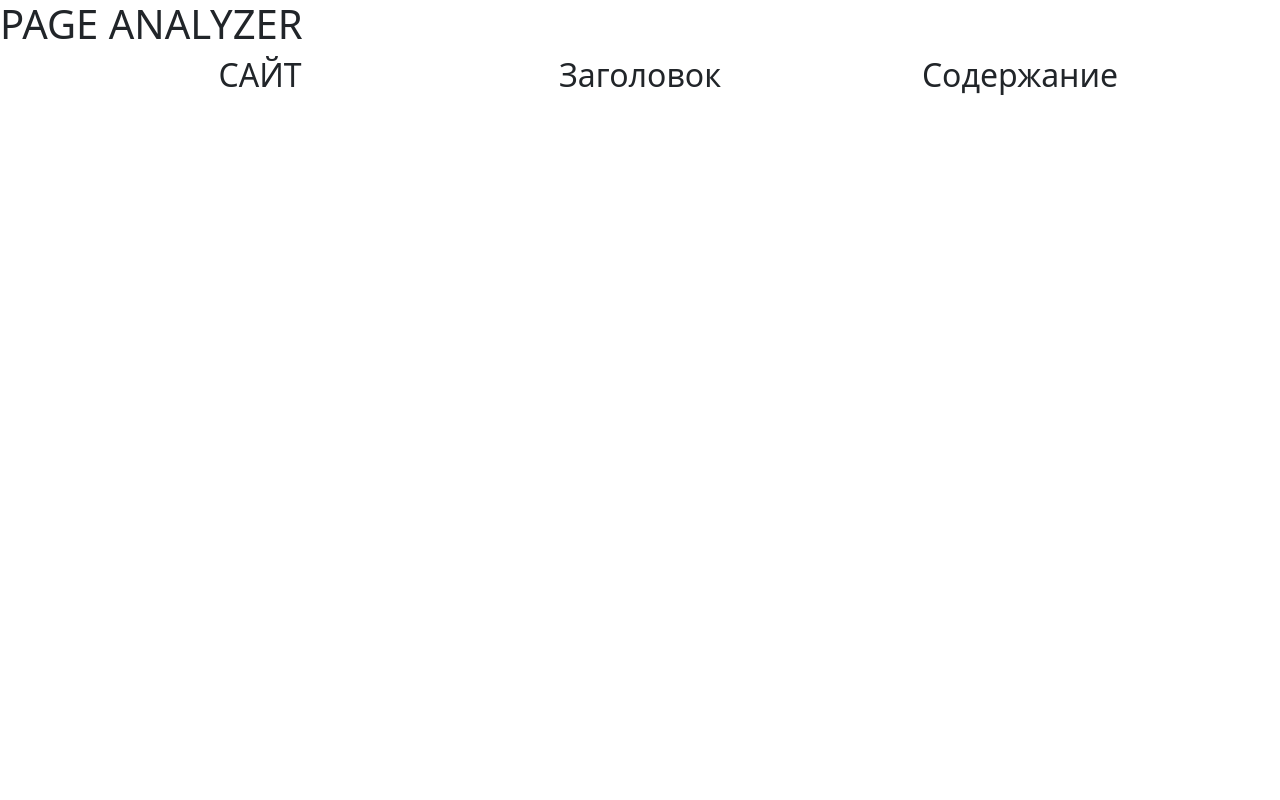
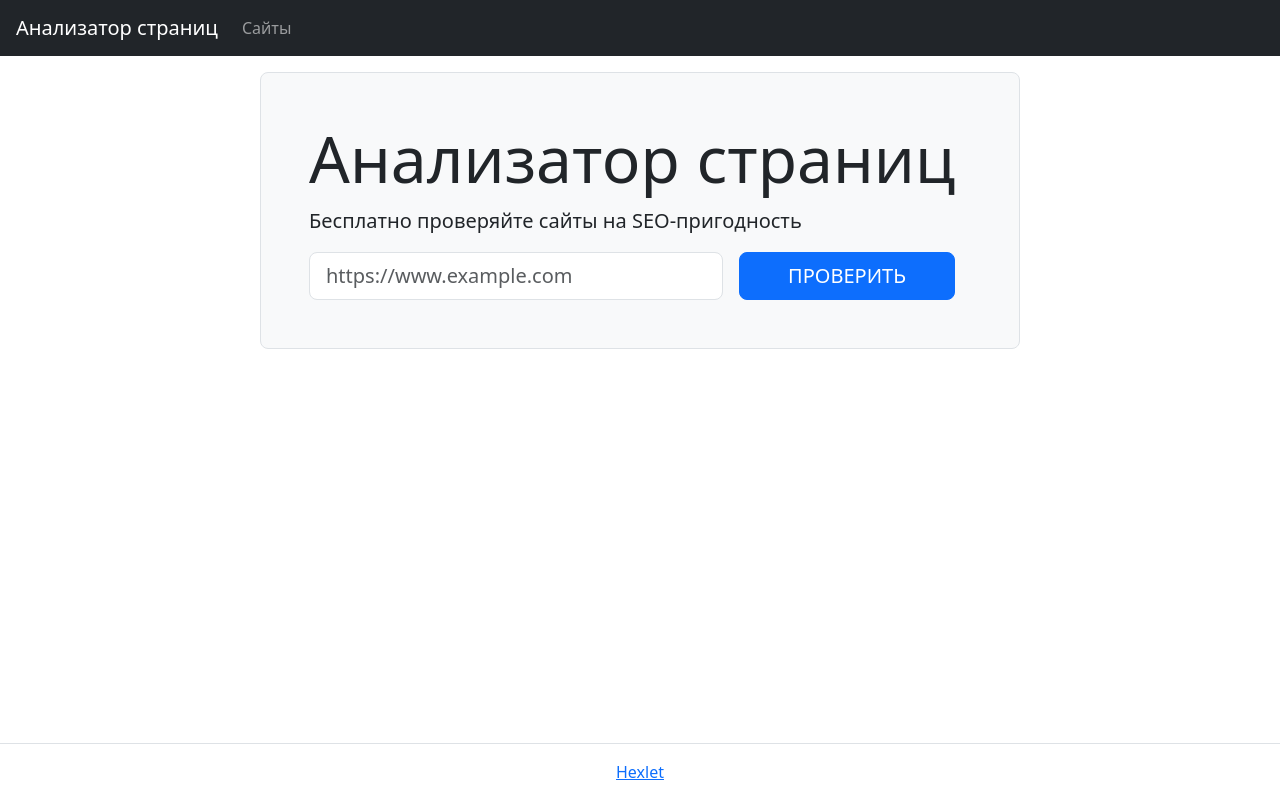
Before and after one commit to AndreyYurpalov/python-project-83, a Flask app: page / in a window 1280 px wide. Run offline with Flask 3, Linux system fonts and the light colour scheme.

Commit message:
Modified HTML files

```diff
--- a/page_analyzer/templates/index.html
+++ b/page_analyzer/templates/index.html
@@ -1,29 +1,54 @@
 <!doctype html>
-<html lang="ru">
+<html lang="en">
   <head>
     <meta charset="utf-8">
-    <meta name="viewport" content="width=device-width, initial-scale=1">
-    <title>Project-83 of Hexlet</title>
+    <meta name="viewport" content="width=device-width, initial-scale=1, shrink-to-fit=no">
+    <meta name="description" content="Third project for Hexlet.io">
     <link href="https://cdn.jsdelivr.net/npm/bootstrap@5.3.3/dist/css/bootstrap.min.css" rel="stylesheet" integrity="sha384-QWTKZyjpPEjISv5WaRU9OFeRpok6YctnYmDr5pNlyT2bRjXh0JMhjY6hW+ALEwIH" crossorigin="anonymous">
+    <title>Анализатор страниц</title>
   </head>
-  <body>
-    <h1>PAGE ANALYZER</h1>
-    <script src="https://cdn.jsdelivr.net/npm/bootstrap@5.3.3/dist/js/bootstrap.bundle.min.js" integrity="sha384-YvpcrYf0tY3lHB60NNkmXc5s9fDVZLESaAA55NDzOxhy9GkcIdslK1eN7N6jIeHz" crossorigin="anonymous"></script>
-      <div class="container text-center">
-        <div class="row">
-          <div class="col">
-            <h2>САЙТ</h2>
-          </div>
-          <div class="col">
-             <h2>Заголовок</h2>
-          </div>
-          <div class="col">
-            <h2>Содержание</h2>
-          </div>
-        </div>
-      </div>
+  <body class="min-vh-100 d-flex flex-column">
+  <header class="flex-shrink-0">
+    <nav class="navbar navbar-expand-md navbar-dark bg-dark px-3">
+  <a class="navbar-brand" href="/">Анализатор страниц</a>
+  <div id="navbarNav">
+      <ul class="navbar-nav">
+        <li class="nav-item"><a class="nav-link " href="/urls">Сайты</a></li>
+      </ul>
+  </div>
+</nav>
+
+  </header>
 
 
 
+  <main class="flex-grow-1">
+    <div class="container-lg mt-3">
+      <h1></h1>
+
+
+<div class="row">
+  <div class="col-12 col-md-10 col-lg-8 mx-auto border rounded-3 bg-light p-5">
+    <h1 class="display-3">Анализатор страниц</h1>
+    <p class="lead">Бесплатно проверяйте сайты на SEO-пригодность</p>
+    <form action="/urls " method="post" class="d-flex justify-content-center">
+    <label for="text" class="visually-hidden">Url для проверки</label>
+    <input type="text" name="url" placeholder="https://www.example.com"value=""  class="form-control form-control-lg" required>
+    <input type="submit" class="btn btn-primary  btn-lg ms-3 px-5 text-uppercase mx-3" value="Проверить">
+</form>
+  </div>
+</div>
+
+    </div>
+  </main>
+  <footer class="border-top py-3 mt-5 flex-shrink-0">
+  <div class="container-lg">
+    <div class="text-center">
+      <a href="https://ru.hexlet.io/" target="_blank">Hexlet</a>
+    </div>
+  </div>
+</footer>
+
+  <script src="https://cdn.jsdelivr.net/npm/bootstrap@5.3.3/dist/js/bootstrap.bundle.min.js" integrity="sha384-YvpcrYf0tY3lHB60NNkmXc5s9fDVZLESaAA55NDzOxhy9GkcIdslK1eN7N6jIeHz" crossorigin="anonymous"></script>
   </body>
 </html>
```
Also changed, not shown: page_analyzer/templates/new.html (+28 -8 lines), page_analyzer/templates/show.html (+28 -8 lines).
